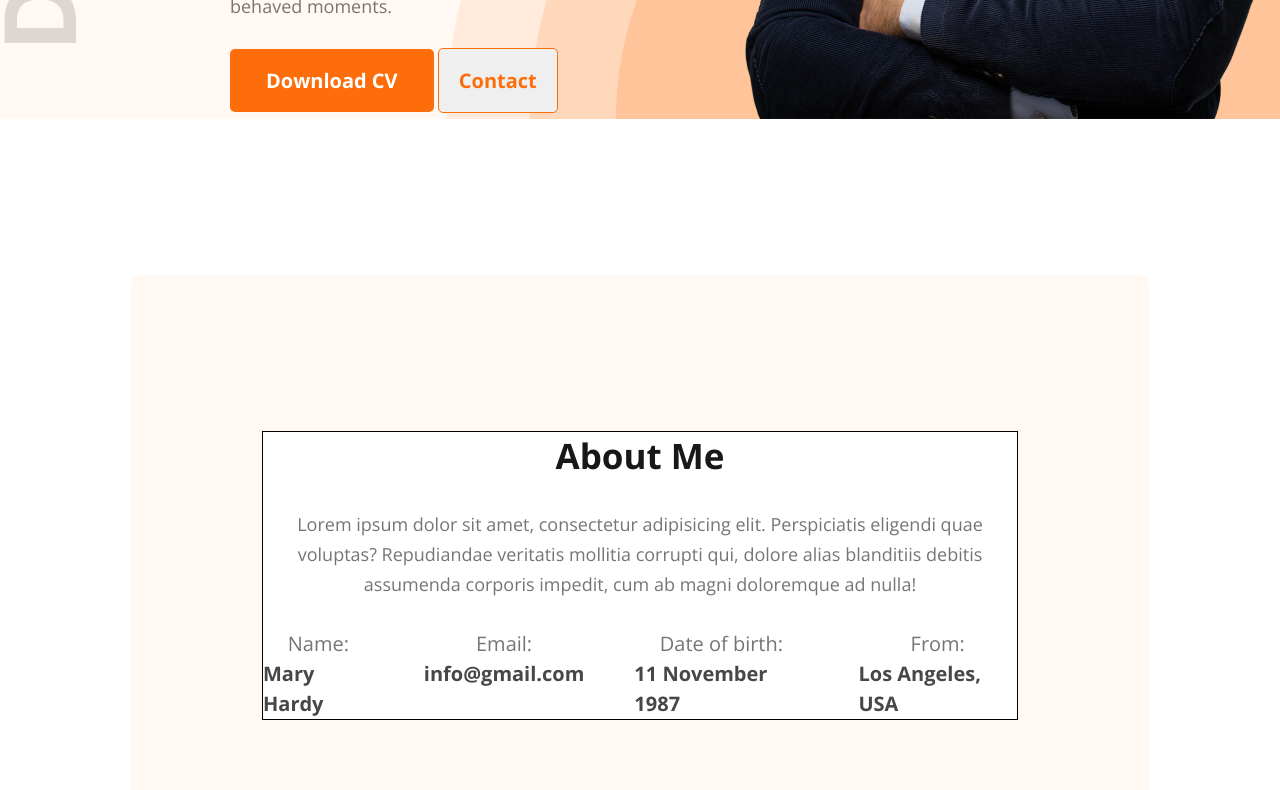
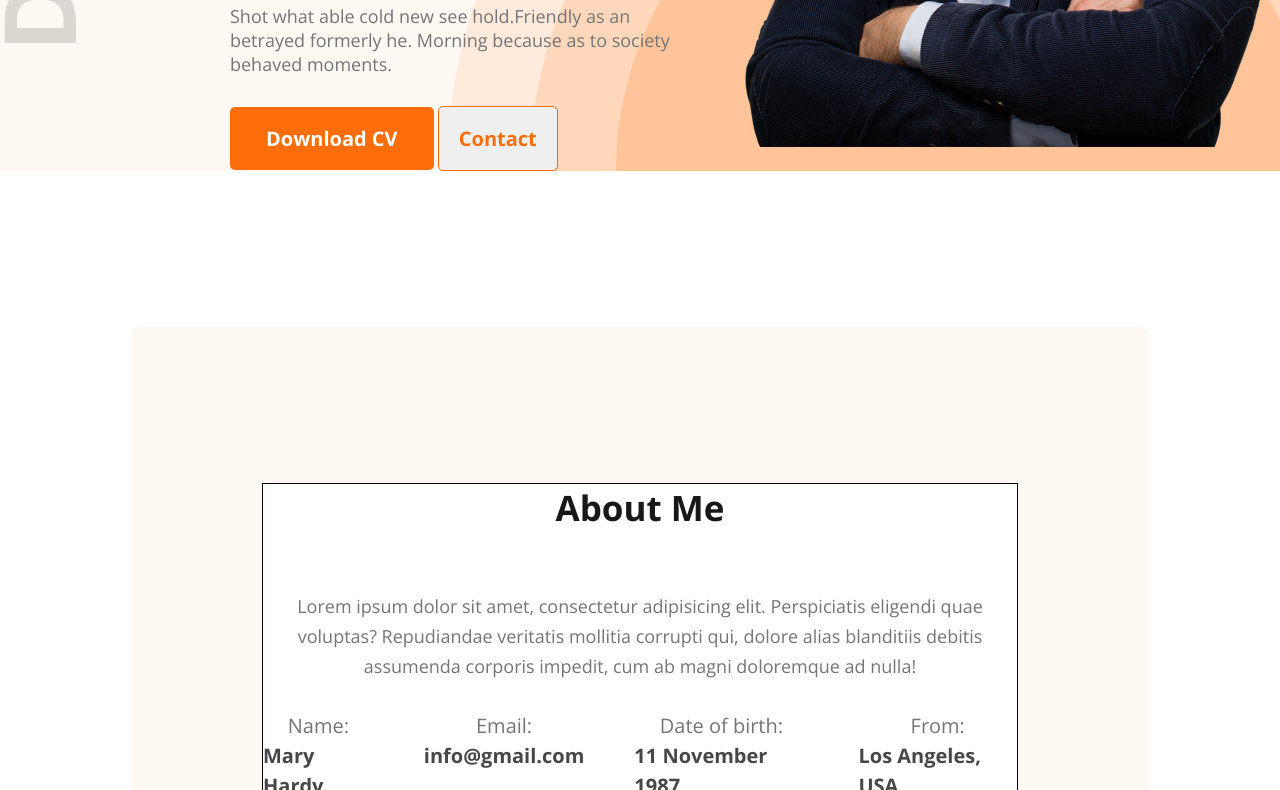
Before and after one commit to mdnazmusakib/EDGE-CBI-030, a plain HTML site: page index.html in a window 1280 px wide. Shown: the part 720-1510 px from the top of the page. Drawn offline with nearby package versions, Linux system fonts and the light colour scheme.

Commit message:
skill item padding

```diff
--- a/style.css
+++ b/style.css
@@ -130,6 +130,10 @@ line-height: normal;
 
 }
 
+.skill-item img,h3{
+    padding-bottom: 30px;
+}
+
 
 /* skill end */
 
```
